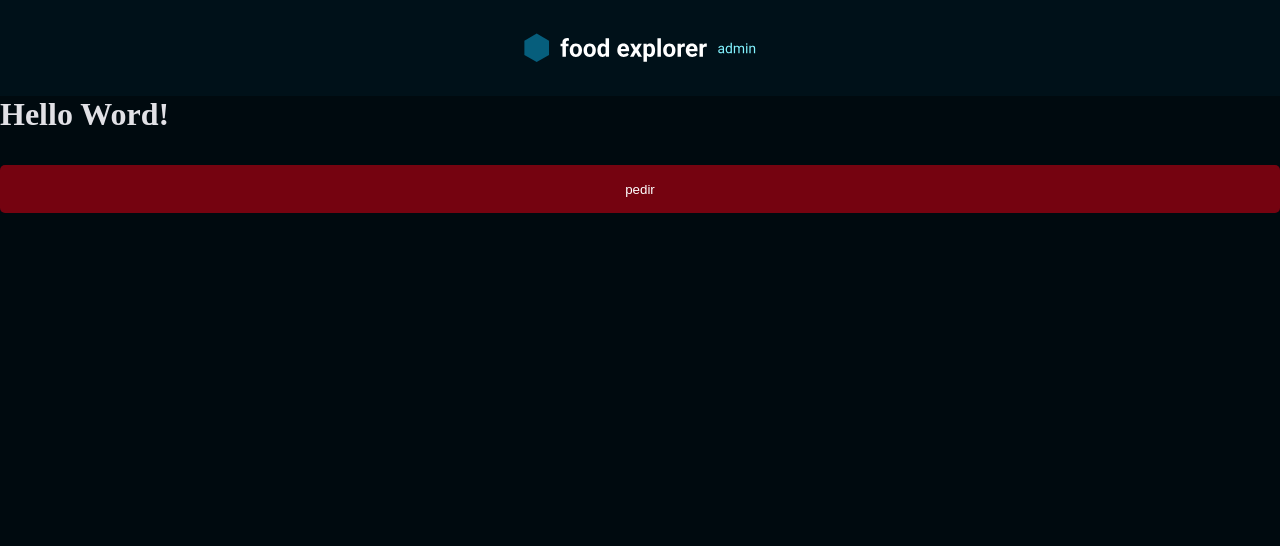
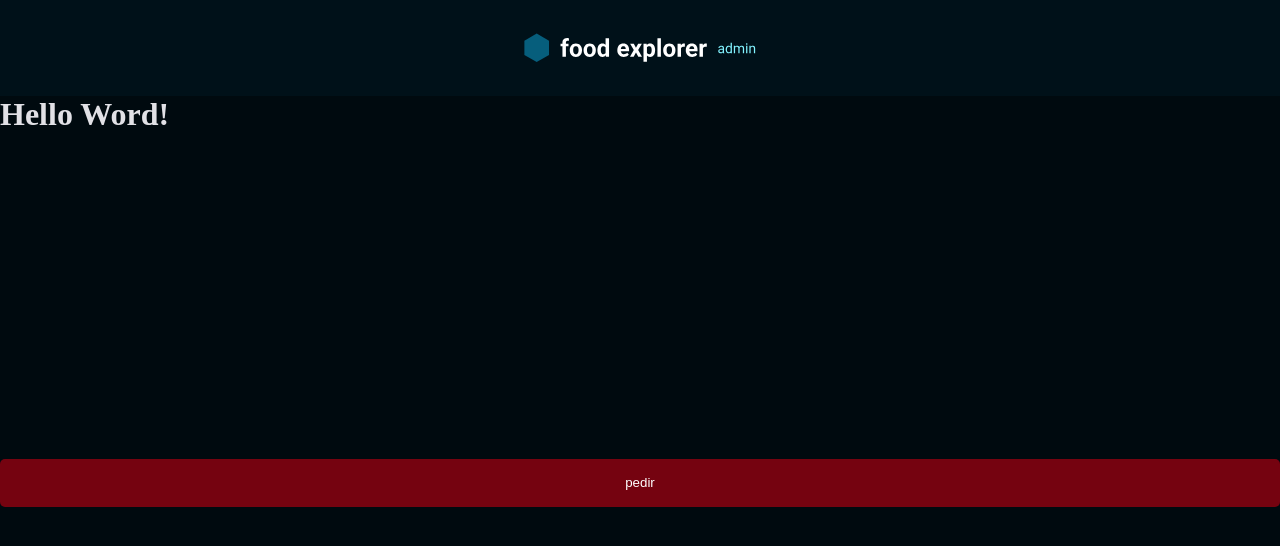
Before and after one commit to daiaanebarbosaf/foodexplorer, a React (Vite) app: page / in a window 1280 px wide. Shown: the top 546 px of the page. Built offline with nearby package versions, Linux system fonts and the light colour scheme.

Commit message:
Definindo o grid da página de Details

```diff
--- a/src/pages/Details/styles.js
+++ b/src/pages/Details/styles.js
@@ -2,4 +2,13 @@ import styled from 'styled-components';
 
 export const Container = styled.div`
     background-image: ${({ theme }) => theme.COLORS.GRADIENT["100"]};
+
+    width: 100%;
+    height: 100vh;
+
+    display: grid;
+    grid-template-rows: 6rem auto;
+    grid-template-areas:
+    "header"
+    "content";
 `;
```
